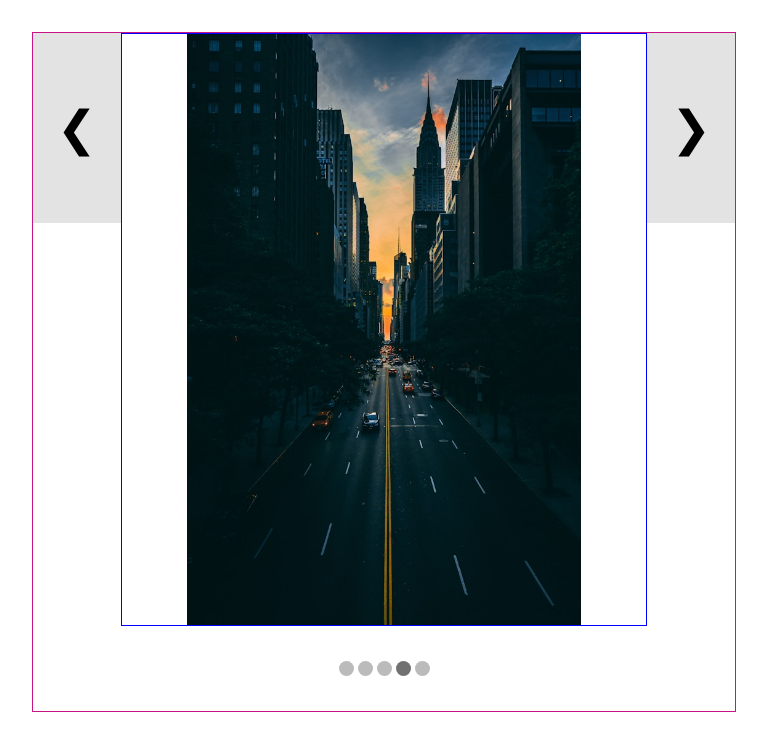
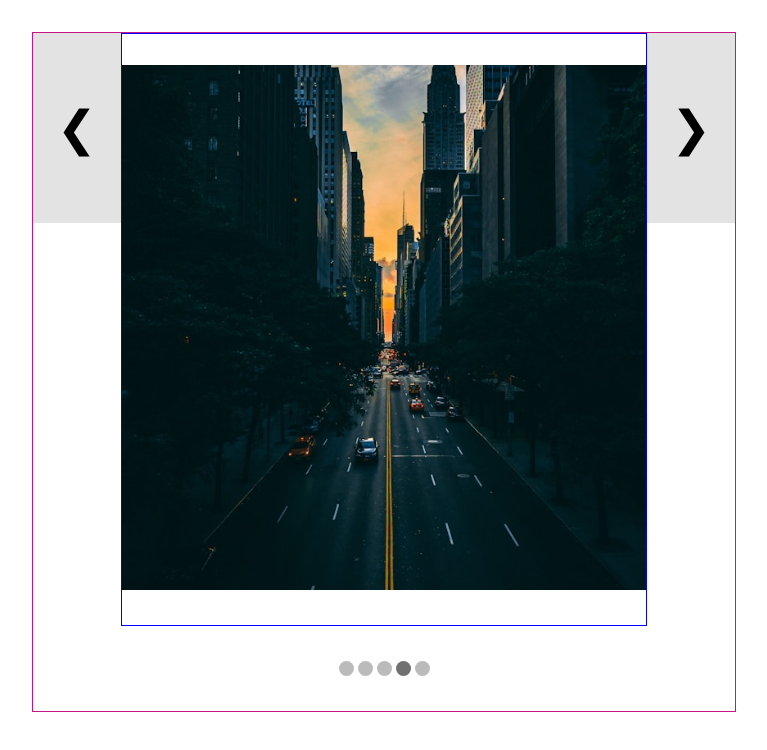
Before and after one commit to noOdin1/image_carousel_02, a website built with webpack: page src/template.html in a window 1280 px wide. Shown: the whole page, without its empty margins (256-1023 px from the left). Built offline with nearby package versions, Linux system fonts and the light colour scheme.

Commit message:
Experimenting how to center the image and makes it cover the div

```diff
--- a/src/style.css
+++ b/src/style.css
@@ -36,28 +36,40 @@
   grid-row: 1 / span 7;
   width: 100%;
   height: 100%;
+  display: flex;
+  justify-content: center;
+  align-items: center;
+  border: 1px solid blue;
+}
+
+.imgSlide.fade {
+  /* max-width: 100%; */
+  width: 100%;
+  /* height: 100%; */
+  max-height: 100%;
+  overflow: hidden;
+  display: none;
+  /* padding: auto; */
+  /* text-align: center; */
   /* display: flex; */
   /* justify-content: center; */
   /* align-items: center; */
   /* transform: translateX(0); */
   /* transition: transform 0.8s ease-in-out; */
-  border: 1px solid blue;
-}
-
-.imgSlide.fade {
-  width: 100%;
-  height: 100%;
-  overflow: hidden;
-  display: none;
-  /* display: flex; */
-  /* justify-content: center; */
-  /* align-items: center; */
+  margin-left: auto;
+  margin-right: auto;
 }
 
 img {
-  width: 100%;
-  height: 100%;
-  object-fit: contain;
+  /* width: 100%; */
+  max-width: 100%;
+  /* height: 100%; */
+  height: auto;
+  aspect-ratio: 1 / 1;
+  /* aspect-ratio: 9 / 16; */
+  /* object-fit: stretch; */
+  object-fit: cover;
+  /* object-fit: contain; */
 }
 
 .navigation.left {
@@ -113,8 +125,7 @@ a {
   background-color: #717171;
 }
 
-/* Fading animation */
-.fade {
+Fading animation .fade {
   animation-name: fade;
   animation-duration: 1.5s;
 }
```
